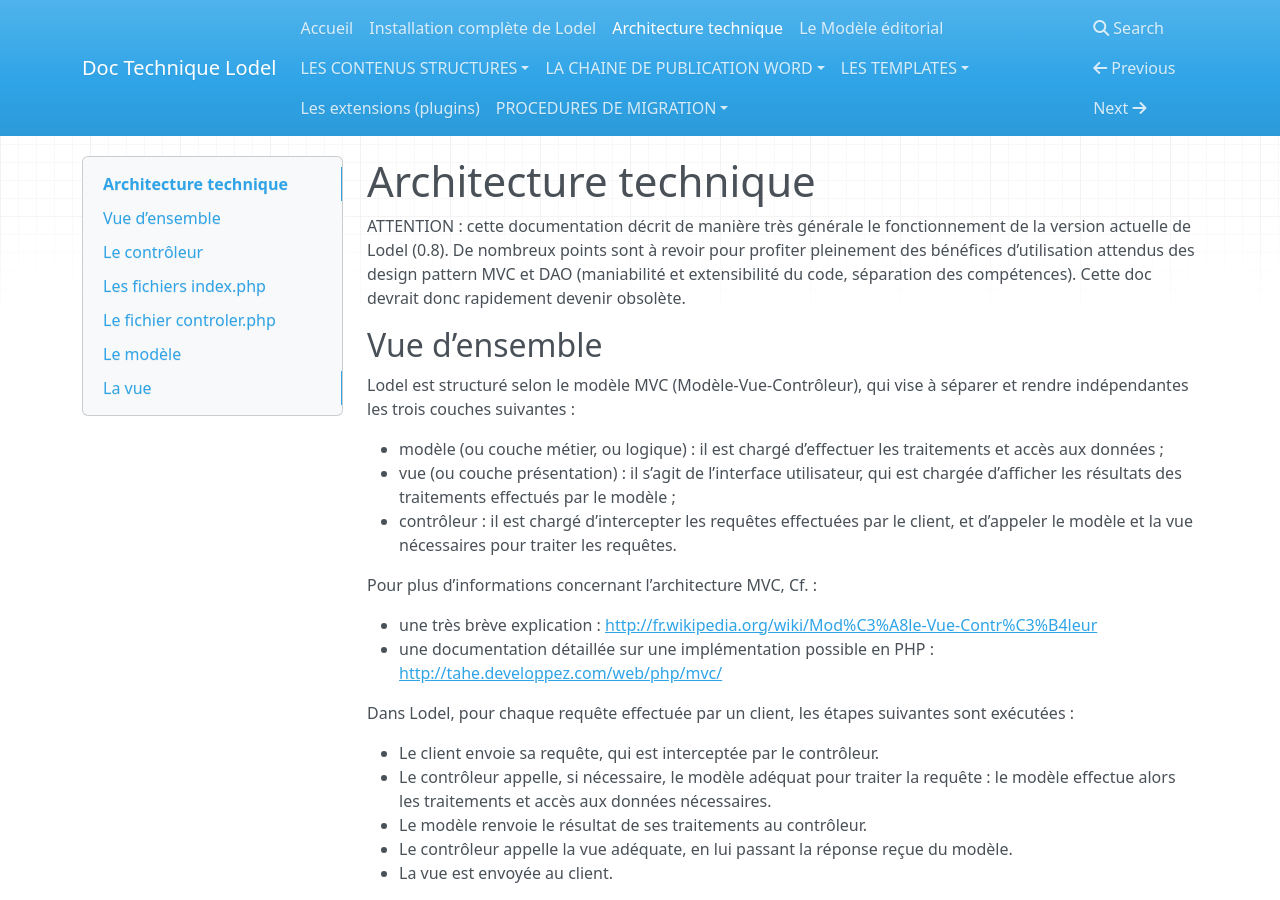
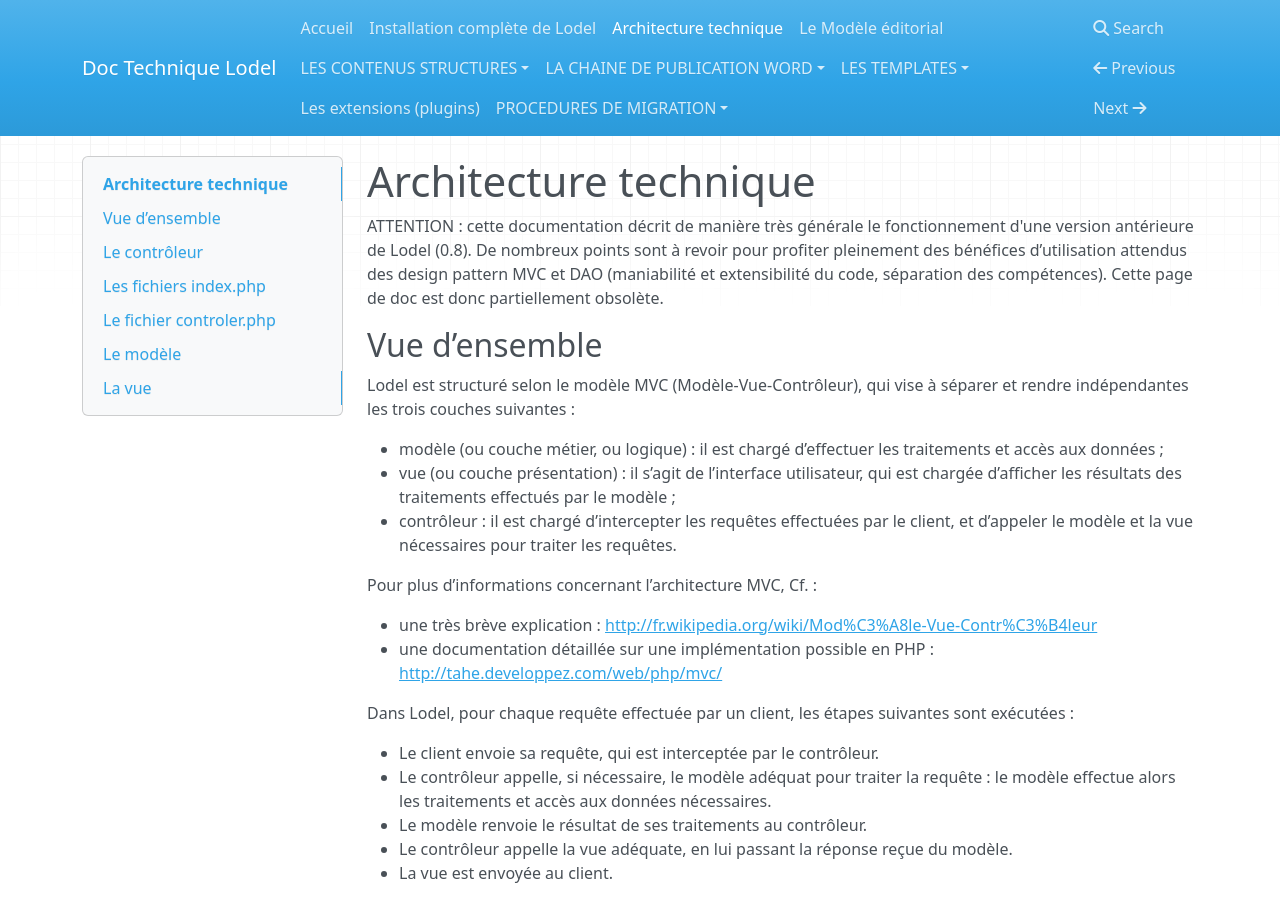
Before and after one commit to ValentinGeorgesDubost/Doc-Lodel, an MkDocs documentation site: the page built from docs/Architecture et organisation.md, in a window 1280 px wide and 900 px high. Built offline with MkDocs 1.6.1, drawn with Linux system fonts in a browser that asks for light colours; nearby versions of some CDN libraries; old or Windows-style settings are respelled for this version of MkDocs.

Commit message:
Update Architecture et organisation.md

```diff
--- a/docs/Architecture et organisation.md
+++ b/docs/Architecture et organisation.md
@@ -1,7 +1,7 @@
 Architecture technique
 ======================
 
-ATTENTION : cette documentation décrit de manière très générale le fonctionnement de la version actuelle de Lodel (0.8). De nombreux points sont à revoir pour profiter pleinement des bénéfices d’utilisation attendus des design pattern MVC et DAO (maniabilité et extensibilité du code, séparation des compétences). Cette doc devrait donc rapidement devenir obsolète.
+ATTENTION : cette documentation décrit de manière très générale le fonctionnement d'une version antérieure de Lodel (0.8). De nombreux points sont à revoir pour profiter pleinement des bénéfices d’utilisation attendus des design pattern MVC et DAO (maniabilité et extensibilité du code, séparation des compétences). Cette page de doc est donc partiellement obsolète.
 
 Vue d’ensemble
 --------------
```
